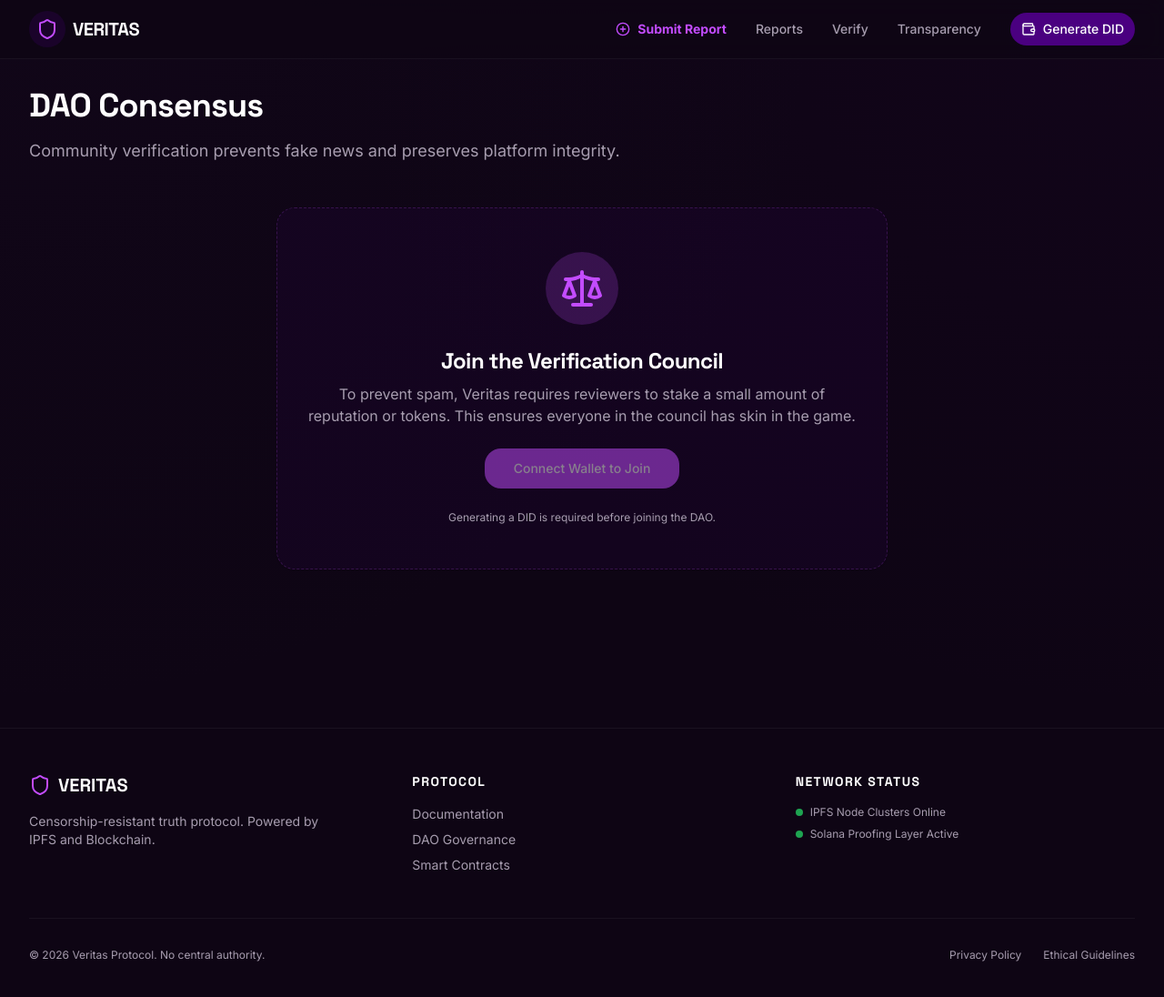
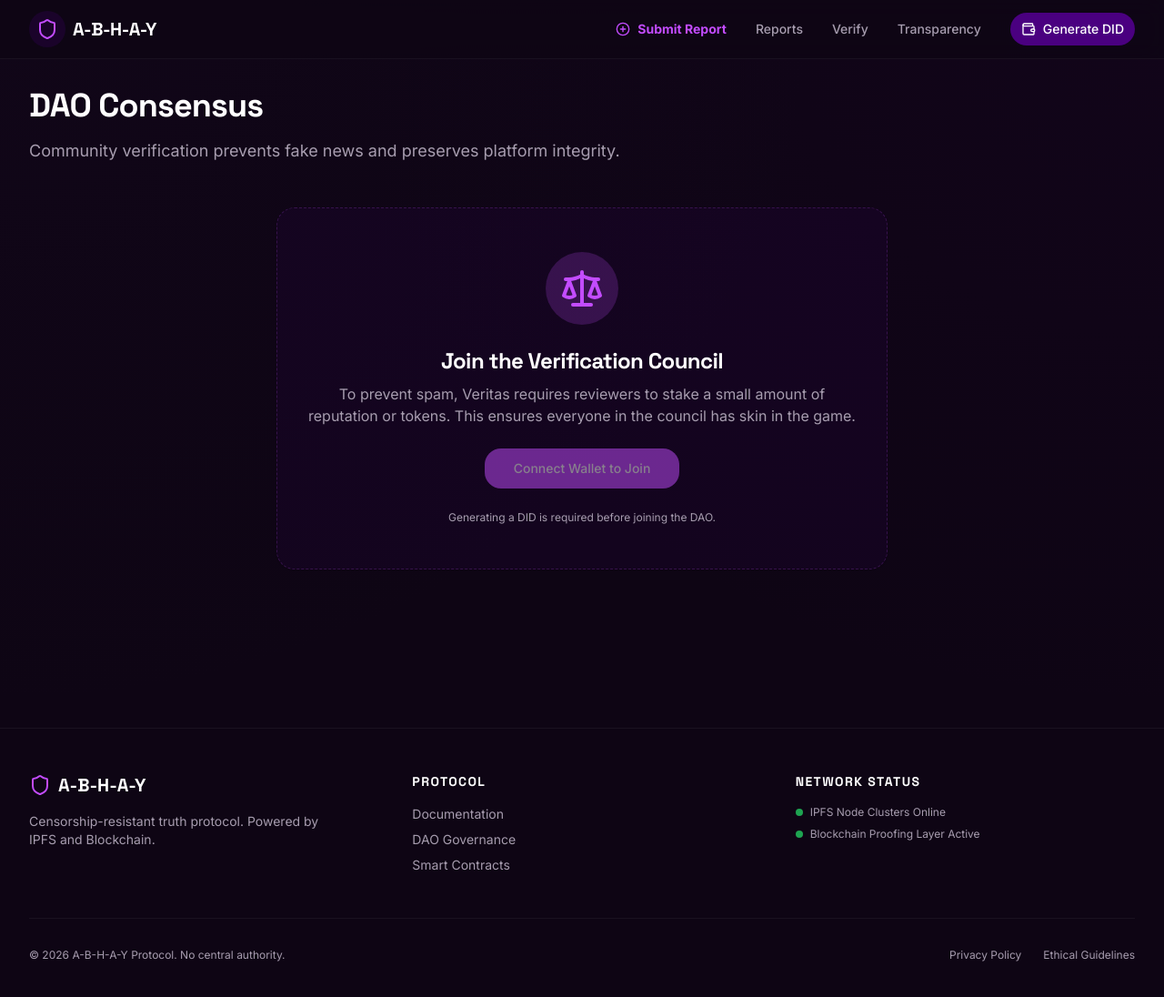
Before and after one commit to Techhackontime999/A-B-H-A-Y, a Next.js app: page /verify in a window 1280 px wide. Shown: the top 1096 px of the page at 91% size. Built offline with nearby package versions, Linux system fonts and the light colour scheme.

Commit message:
rename it to A-B-H-A-Y

```diff
--- a/src/app/layout.tsx
+++ b/src/app/layout.tsx
@@ -1,4 +1,3 @@
-
 import type {Metadata} from 'next';
 import './globals.css';
 import { Toaster } from "@/components/ui/toaster";
@@ -7,7 +6,7 @@ import { Navbar } from "@/components/layout/Navbar";
 import { Footer } from "@/components/layout/Footer";
 
 export const metadata: Metadata = {
-  title: 'Veritas | Decentralized Truth Protocol',
+  title: 'A-B-H-A-Y | Decentralized Truth Protocol',
   description: 'An anonymous, decentralized reporting platform for whistleblowers and journalists.',
 };
 
--- a/src/app/page.tsx
+++ b/src/app/page.tsx
@@ -1,4 +1,3 @@
-
 import { Button } from "@/components/ui/button";
 import { Card, CardContent } from "@/components/ui/card";
 import {
@@ -19,13 +18,13 @@ export default function Home() {
     <div className="min-h-screen">
       {/* Hero Section */}
       <section className="relative py-24 lg:py-32 overflow-hidden">
-        <div className="absolute inset-0 bg-[radial-gradient(circle_at_50%_50%,rgba(75,0,130,0.15),transparent_70%)]" />
+        <div className="absolute inset-0 bg-[radial-gradient(circle_at_50%_50%,rgba(168,85,247,0.1),transparent_70%)]" />
 
         <div className="max-w-7xl mx-auto px-4 sm:px-6 lg:px-8 relative">
           <div className="text-center space-y-8 max-w-4xl mx-auto">
             <div className="inline-flex items-center gap-2 px-3 py-1 rounded-full bg-accent/10 border border-accent/20 text-accent text-xs font-bold tracking-widest uppercase mb-4 animate-fade-in">
               <ShieldAlert className="h-3 w-3" />
-              Whistleblower Safety Protocol
+              A-B-H-A-Y Safety Protocol
             </div>
 
             <h1 className="text-5xl md:text-7xl font-headline font-bold leading-tight tracking-tighter text-white">
@@ -58,7 +57,7 @@ export default function Home() {
               </div>
               <div className="flex items-center gap-2">
                 <LinkIcon className="h-5 w-5" />
-                <span className="text-sm font-headline font-bold">SOLANA</span>
+                <span className="text-sm font-headline font-bold">BLOCKCHAIN</span>
               </div>
               <div className="flex items-center gap-2">
                 <Users className="h-5 w-5" />
@@ -151,8 +150,8 @@ export default function Home() {
             <div className="flex-1 relative">
               <div className="relative z-10 rounded-2xl overflow-hidden border border-white/10 shadow-2xl">
                 <Image
-                  src="https://picsum.photos/seed/veritas_dashboard/800/600"
-                  alt="Veritas Dashboard Interface"
+                  src="https://picsum.photos/seed/abhay_dashboard/800/600"
+                  alt="A-B-H-A-Y Dashboard Interface"
                   width={800}
                   height={600}
                   className="w-full h-auto"
--- a/src/components/layout/Footer.tsx
+++ b/src/components/layout/Footer.tsx
@@ -1,4 +1,3 @@
-
 import { Shield } from "lucide-react";
 
 export function Footer() {
@@ -9,7 +8,7 @@ export function Footer() {
           <div className="space-y-4">
             <div className="flex items-center gap-2">
               <Shield className="h-6 w-6 text-accent" />
-              <span className="text-xl font-headline font-bold text-white">VERITAS</span>
+              <span className="text-xl font-headline font-bold text-white uppercase">A-B-H-A-Y</span>
             </div>
             <p className="text-sm text-muted-foreground max-w-xs">
               Censorship-resistant truth protocol. Powered by IPFS and Blockchain.
@@ -34,7 +33,7 @@ export function Footer() {
               </div>
               <div className="flex items-center gap-2 text-xs text-muted-foreground">
                 <div className="h-2 w-2 rounded-full bg-green-500 animate-pulse" />
-                <span>Solana Proofing Layer Active</span>
+                <span>Blockchain Proofing Layer Active</span>
               </div>
             </div>
           </div>
@@ -42,7 +41,7 @@ export function Footer() {
 
         <div className="mt-12 pt-8 border-t border-white/5 flex flex-col md:flex-row justify-between items-center gap-4">
           <p className="text-xs text-muted-foreground">
-            &copy; {new Date().getFullYear()} Veritas Protocol. No central authority.
+            &copy; {new Date().getFullYear()} A-B-H-A-Y Protocol. No central authority.
           </p>
           <div className="flex gap-6 text-xs text-muted-foreground">
             <a href="#" className="hover:text-white transition-colors">Privacy Policy</a>
--- a/src/components/layout/Navbar.tsx
+++ b/src/components/layout/Navbar.tsx
@@ -26,7 +26,7 @@ export function Navbar() {
               <div className="bg-primary/20 p-2 rounded-lg group-hover:bg-primary/30 transition-colors">
                 <Shield className="h-6 w-6 text-accent" />
               </div>
-              <span className="text-xl font-headline font-bold tracking-tight text-white">VERITAS</span>
+              <span className="text-xl font-headline font-bold tracking-tight text-white uppercase">A-B-H-A-Y</span>
             </Link>
           </div>
 
--- a/src/components/veritas/WalletProvider.tsx
+++ b/src/components/veritas/WalletProvider.tsx
@@ -20,14 +20,14 @@ export type Report = {
   consensus: number;
 };
 
-type VeritasWallet = {
+type AbhayWallet = {
   address: string;
   reputation: number;
   isStaked: boolean;
 };
 
 type WalletContextType = {
-  wallet: VeritasWallet | null;
+  wallet: AbhayWallet | null;
   reports: Report[];
   connect: () => void;
   disconnect: () => void;
@@ -73,14 +73,14 @@ const INITIAL_REPORTS: Report[] = [
 ];
 
 export function WalletProvider({ children }: { children: React.ReactNode }) {
-  const [wallet, setWallet] = useState<VeritasWallet | null>(null);
+  const [wallet, setWallet] = useState<AbhayWallet | null>(null);
   const [reports, setReports] = useState<Report[]>([]);
 
   useEffect(() => {
-    const savedWallet = localStorage.getItem('veritas_wallet');
+    const savedWallet = localStorage.getItem('abhay_wallet');
     if (savedWallet) setWallet(JSON.parse(savedWallet));
 
-    const savedReports = localStorage.getItem('veritas_reports');
+    const savedReports = localStorage.getItem('abhay_reports');
     if (savedReports) {
       setReports(JSON.parse(savedReports));
     } else {
@@ -90,7 +90,7 @@ export function WalletProvider({ children }: { children: React.ReactNode }) {
 
   useEffect(() => {
     if (reports.length > 0) {
-      localStorage.setItem('veritas_reports', JSON.stringify(reports));
+      localStorage.setItem('abhay_reports', JSON.stringify(reports));
     }
   }, [reports]);
 
@@ -102,19 +102,19 @@ export function WalletProvider({ children }: { children: React.ReactNode }) {
       isStaked: false
     };
     setWallet(newWallet);
-    localStorage.setItem('veritas_wallet', JSON.stringify(newWallet));
+    localStorage.setItem('abhay_wallet', JSON.stringify(newWallet));
   };
 
   const disconnect = () => {
     setWallet(null);
-    localStorage.removeItem('veritas_wallet');
+    localStorage.removeItem('abhay_wallet');
   };
 
   const stake = () => {
     if (wallet) {
       const updated = { ...wallet, isStaked: true };
       setWallet(updated);
-      localStorage.setItem('veritas_wallet', JSON.stringify(updated));
+      localStorage.setItem('abhay_wallet', JSON.stringify(updated));
     }
   };
 
@@ -142,7 +142,7 @@ export function WalletProvider({ children }: { children: React.ReactNode }) {
     if (wallet) {
       const updated = { ...wallet, reputation: wallet.reputation + (isPositive ? 1 : -1) };
       setWallet(updated);
-      localStorage.setItem('veritas_wallet', JSON.stringify(updated));
+      localStorage.setItem('abhay_wallet', JSON.stringify(updated));
     }
   };
 
```
